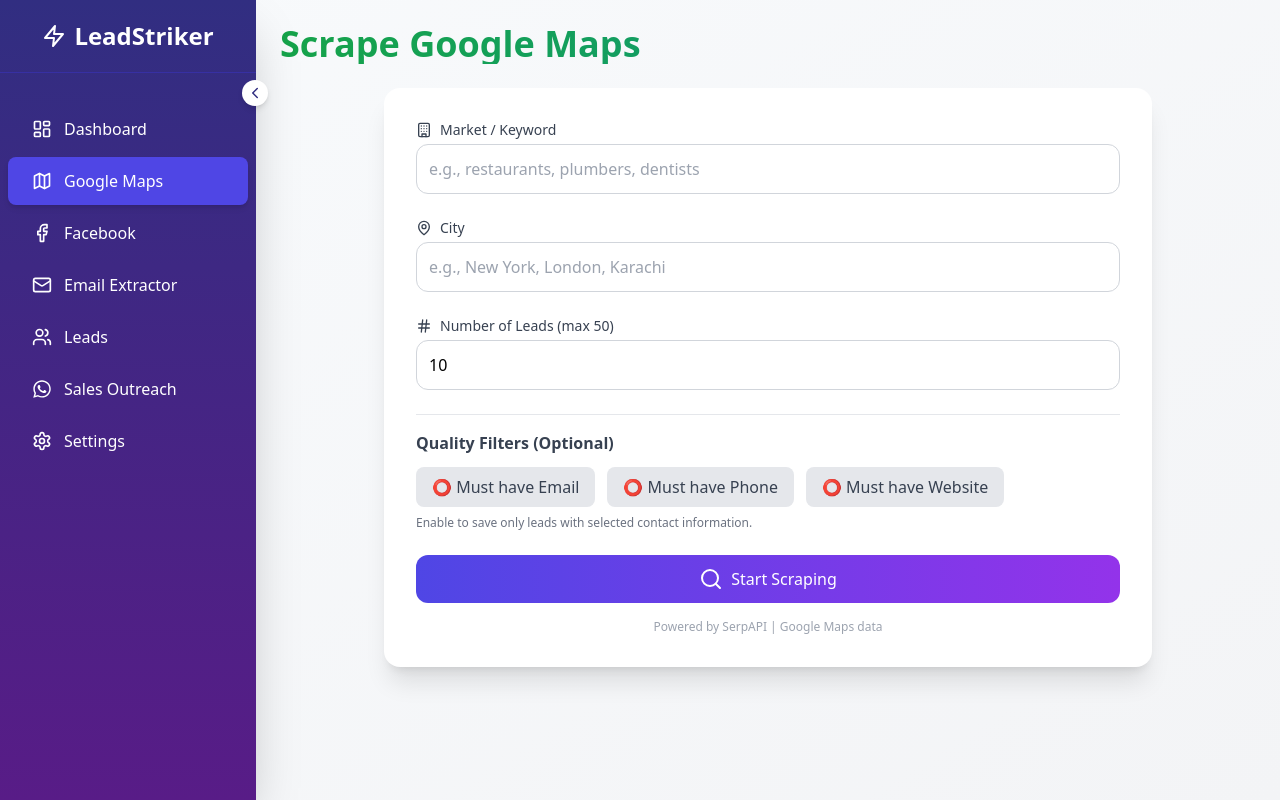
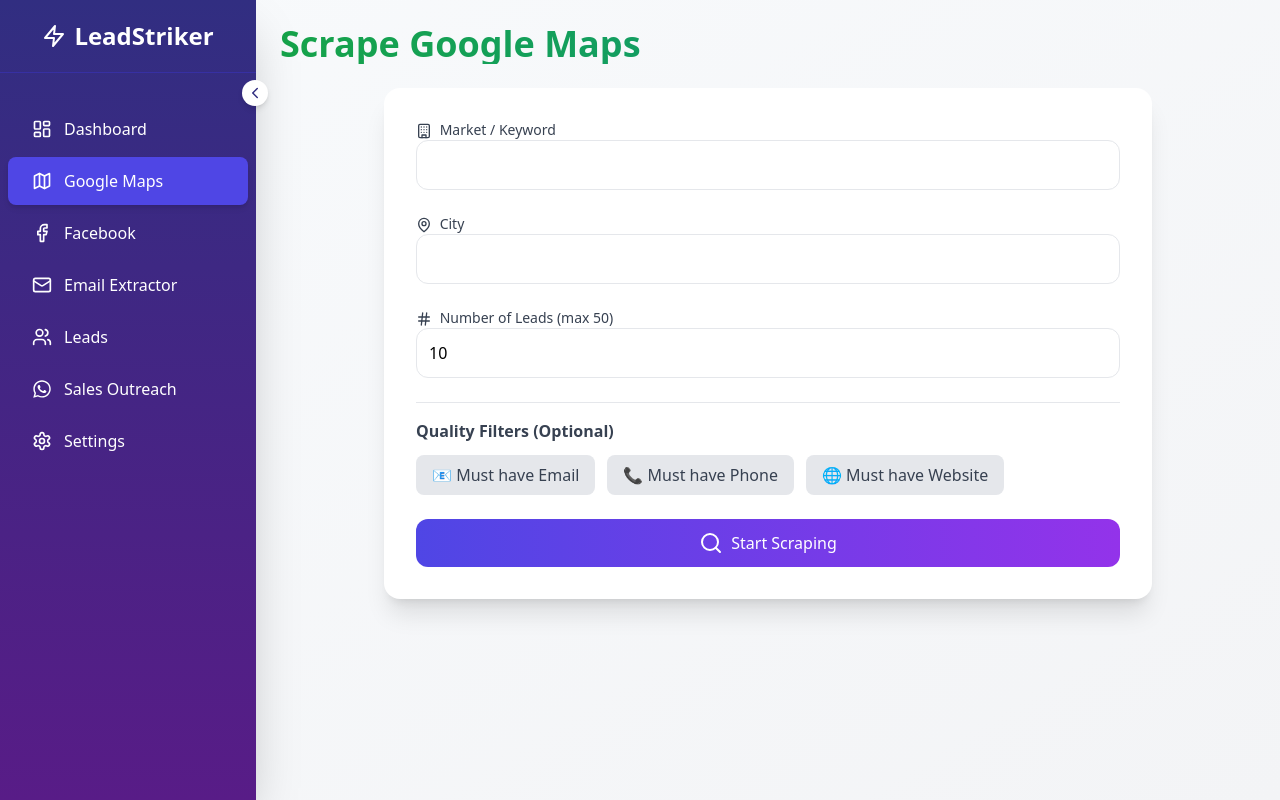
Before and after one commit to faisalchohan655-design/New-frontend, a React (Vite) app: page /scrape in a window 1280 px wide. Built offline with nearby package versions, Linux system fonts and the light colour scheme.

Commit message:
Refactor Scrape component for cleaner code

```diff
--- a/src/components/Scrape.jsx
+++ b/src/components/Scrape.jsx
@@ -15,125 +15,46 @@
   const handleSubmit = async (e) => {
     e.preventDefault();
     if (!keyword.trim() || !city.trim()) return toast.error('Fill all fields');
-    if (count < 1 || count > 50) return toast.error('Count must be 1-50');
+    if (count < 1 || count > 50) return toast.error('Count 1-50');
     setLoading(true);
     const toastId = toast.loading('Scraping Google Maps...');
     try {
       const res = await api.post('/scrape', {
-        keyword,
-        city,
-        count,
+        keyword, city, count,
         filters: { requireEmail, requirePhone, requireWebsite }
       });
       toast.success(res.data.message, { id: toastId });
-      setKeyword('');
-      setCity('');
-      setCount(10);
+      setKeyword(''); setCity(''); setCount(10);
     } catch (err) {
       toast.error(err.response?.data?.error || 'Scraping failed', { id: toastId });
-    } finally {
-      setLoading(false);
-    }
+    } finally { setLoading(false); }
   };
 
   return (
     <div>
-      <h1 className="text-4xl font-bold bg-gradient-to-r from-green-600 to-teal-600 bg-clip-text text-transparent mb-6">
-        Scrape Google Maps
-      </h1>
+      <h1 className="text-4xl font-bold bg-gradient-to-r from-green-600 to-teal-600 bg-clip-text text-transparent mb-6">Scrape Google Maps</h1>
       <div className="bg-white rounded-2xl shadow-xl p-8 max-w-3xl mx-auto">
         <form onSubmit={handleSubmit} className="space-y-6">
-          <div>
-            <label className="block text-sm font-medium text-gray-700 mb-1 flex items-center gap-2">
-              <Building size={16} /> Market / Keyword
-            </label>
-            <input
-              type="text"
-              value={keyword}
-              onChange={(e) => setKeyword(e.target.value)}
-              className="w-full border border-gray-300 rounded-xl p-3 focus:ring-2 focus:ring-indigo-500"
-              placeholder="e.g., restaurants, plumbers, dentists"
-              required
-            />
-          </div>
-          <div>
-            <label className="block text-sm font-medium text-gray-700 mb-1 flex items-center gap-2">
-              <MapPin size={16} /> City
-            </label>
-            <input
-              type="text"
-              value={city}
-              onChange={(e) => setCity(e.target.value)}
-              className="w-full border border-gray-300 rounded-xl p-3"
-              placeholder="e.g., New York, London, Karachi"
-              required
-            />
-          </div>
-          <div>
-            <label className="block text-sm font-medium text-gray-700 mb-1 flex items-center gap-2">
-              <Hash size={16} /> Number of Leads (max 50)
-            </label>
-            <input
-              type="number"
-              min="1"
-              max="50"
-              value={count}
-              onChange={(e) => setCount(parseInt(e.target.value))}
-              className="w-full border border-gray-300 rounded-xl p-3"
-              required
-            />
-          </div>
+          <div><label className="block text-sm font-medium text-gray-700"><Building size={16} className="inline mr-1"/> Market / Keyword</label>
+            <input type="text" value={keyword} onChange={e=>setKeyword(e.target.value)} className="w-full border rounded-xl p-3" required/></div>
+          <div><label className="block text-sm font-medium text-gray-700"><MapPin size={16} className="inline mr-1"/> City</label>
+            <input type="text" value={city} onChange={e=>setCity(e.target.value)} className="w-full border rounded-xl p-3" required/></div>
+          <div><label className="block text-sm font-medium text-gray-700"><Hash size={16} className="inline mr-1"/> Number of Leads (max 50)</label>
+            <input type="number" min="1" max="50" value={count} onChange={e=>setCount(parseInt(e.target.value))} className="w-full border rounded-xl p-3" required/></div>
 
-          {/* Quality Filters */}
           <div className="border-t pt-4">
             <h3 className="font-semibold text-gray-700 mb-3">Quality Filters (Optional)</h3>
             <div className="flex flex-wrap gap-3">
-              <button
-                type="button"
-                onClick={() => setRequireEmail(!requireEmail)}
-                className={`flex items-center gap-2 px-4 py-2 rounded-lg transition ${
-                  requireEmail ? 'bg-green-600 text-white' : 'bg-gray-200 text-gray-700'
-                }`}
-              >
-                {requireEmail ? '✅' : '⭕'} Must have Email
-              </button>
-              <button
-                type="button"
-                onClick={() => setRequirePhone(!requirePhone)}
-                className={`flex items-center gap-2 px-4 py-2 rounded-lg transition ${
-                  requirePhone ? 'bg-green-600 text-white' : 'bg-gray-200 text-gray-700'
-                }`}
-              >
-                {requirePhone ? '✅' : '⭕'} Must have Phone
-              </button>
-              <button
-                type="button"
-                onClick={() => setRequireWebsite(!requireWebsite)}
-                className={`flex items-center gap-2 px-4 py-2 rounded-lg transition ${
-                  requireWebsite ? 'bg-green-600 text-white' : 'bg-gray-200 text-gray-700'
-                }`}
-              >
-                {requireWebsite ? '✅' : '⭕'} Must have Website
-              </button>
+              <button type="button" onClick={()=>setRequireEmail(!requireEmail)} className={`px-4 py-2 rounded-lg ${requireEmail ? 'bg-green-600 text-white' : 'bg-gray-200 text-gray-700'}`}>📧 Must have Email</button>
+              <button type="button" onClick={()=>setRequirePhone(!requirePhone)} className={`px-4 py-2 rounded-lg ${requirePhone ? 'bg-green-600 text-white' : 'bg-gray-200 text-gray-700'}`}>📞 Must have Phone</button>
+              <button type="button" onClick={()=>setRequireWebsite(!requireWebsite)} className={`px-4 py-2 rounded-lg ${requireWebsite ? 'bg-green-600 text-white' : 'bg-gray-200 text-gray-700'}`}>🌐 Must have Website</button>
             </div>
-            <p className="text-xs text-gray-500 mt-2">
-              Enable to save only leads with selected contact information.
-            </p>
           </div>
 
-          <button
-            type="submit"
-            disabled={loading}
-            className="w-full bg-gradient-to-r from-indigo-600 to-purple-600 text-white py-3 rounded-xl hover:shadow-lg disabled:opacity-50 transition flex items-center justify-center gap-2"
-          >
-            {loading ? <Loader2 className="animate-spin" /> : <Search />}
-            {loading ? 'Scraping...' : 'Start Scraping'}
-          </button>
+          <button type="submit" disabled={loading} className="w-full bg-gradient-to-r from-indigo-600 to-purple-600 text-white py-3 rounded-xl flex items-center justify-center gap-2">{loading ? <Loader2 className="animate-spin"/> : <Search/>}{loading ? 'Scraping...' : 'Start Scraping'}</button>
         </form>
-        <p className="text-xs text-gray-400 mt-4 text-center">Powered by SerpAPI | Google Maps data</p>
       </div>
     </div>
   );
 };
-
 export default Scrape;
```
